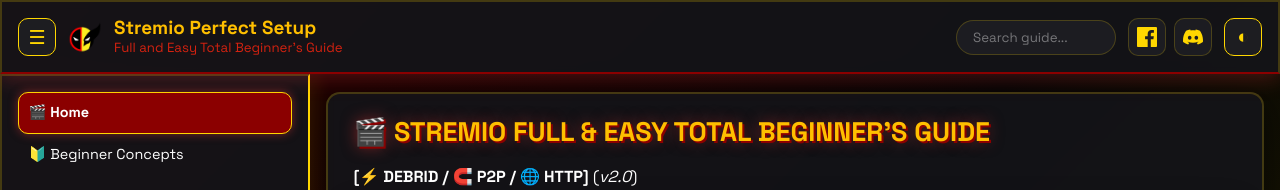
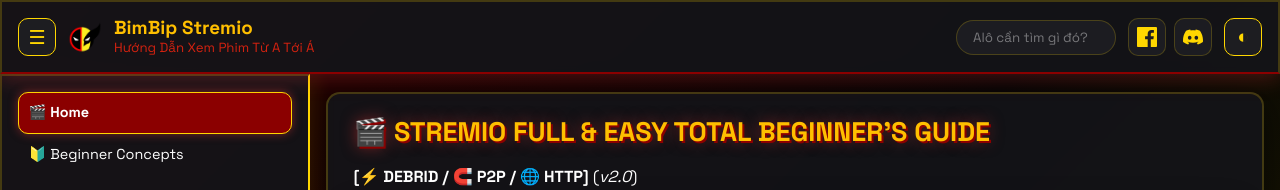
Before and after one commit to bimbipsubteam/bimbip-stremio, a Jekyll site: the page built from docs/index.md, in a window 1280 px wide. Shown: the top 190 px of the page. Built offline with Jekyll 4.4.1, drawn with Linux system fonts in a browser that asks for light colours.

Commit message:
Update default.html

```diff
--- a/docs/_layouts/default.html
+++ b/docs/_layouts/default.html
@@ -24,8 +24,8 @@
       <a class="topbar-brand" href="{{ '/' | relative_url }}">
         <img src="{{ '/assets/images/deadpool-wolverine-icon-logo-png_seeklogo-524508.png' | relative_url }}" alt="Stremio logo" class="topbar-logo">
         <span class="topbar-brand-text">
-          <span class="topbar-title">Stremio Perfect Setup</span>
-          <span class="topbar-subtitle">Full and Easy Total Beginner's Guide</span>
+          <span class="topbar-title">BimBip Stremio</span>
+          <span class="topbar-subtitle">Hướng Dẫn Xem Phim Từ A Tới Á</span>
         </span>
       </a>
     </div>
@@ -35,7 +35,7 @@
 
       <!-- Ô Search -->
       <div class="topbar-search">
-        <input type="text" id="search-input" placeholder="Search guide..." aria-label="Search" autocomplete="off">
+        <input type="text" id="search-input" placeholder="Alô cần tìm gì đó?" aria-label="Search" autocomplete="off">
         <!-- Khung chứa kết quả tìm kiếm thả xuống -->
         <div id="search-results" class="search-dropdown" style="display: none;"></div>
       </div>
```
